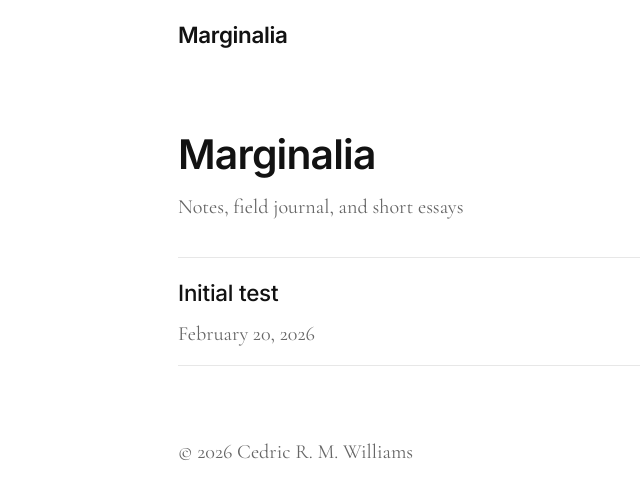
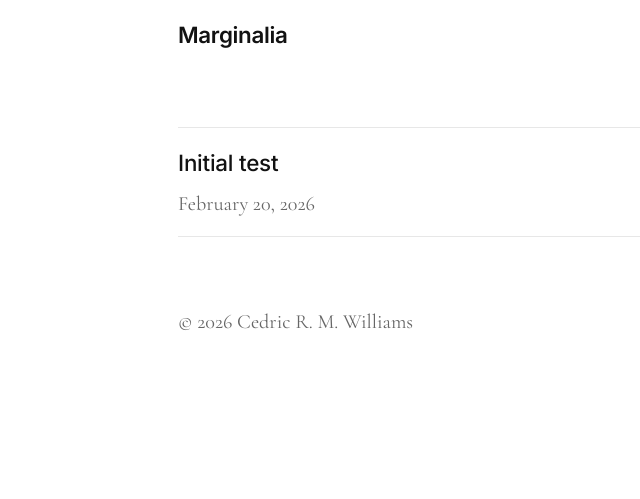
Before and after one commit to cedricrmwilliams/marginalia, a Jekyll site: the page built from index.html, in a window 1280 px wide. Shown: the top 499 px of the page, without its empty margins (126-766 px from the left). Built offline with Jekyll 4.4.1, drawn with Linux system fonts in a browser that asks for light colours.

Commit message:
fixing header

```diff
--- a/index.html
+++ b/index.html
@@ -2,11 +2,6 @@
 layout: default
 title: Home
 ---
-
-<section>
-  <h1>Marginalia</h1>
-  <p class="muted">Notes, field journal, and short essays</p>
-</section>
 
 <section aria-label="Recent posts">
   <ol class="post-feed">
```
